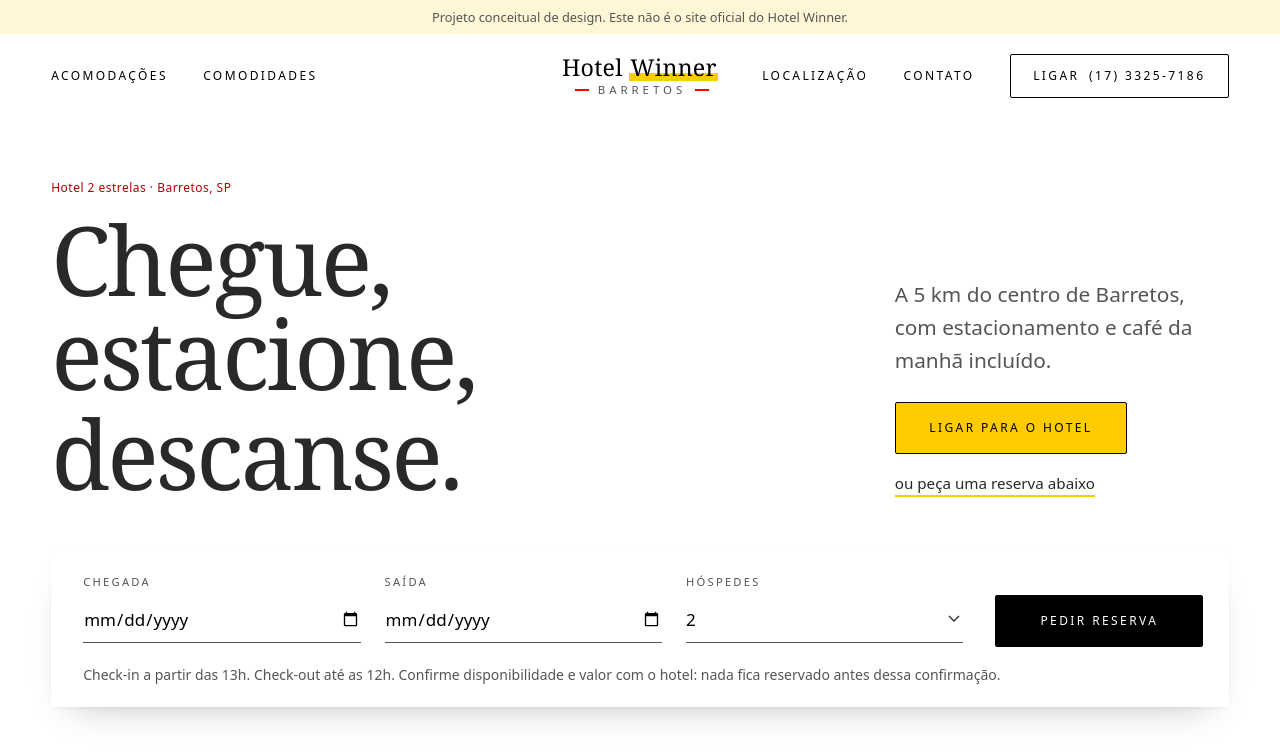
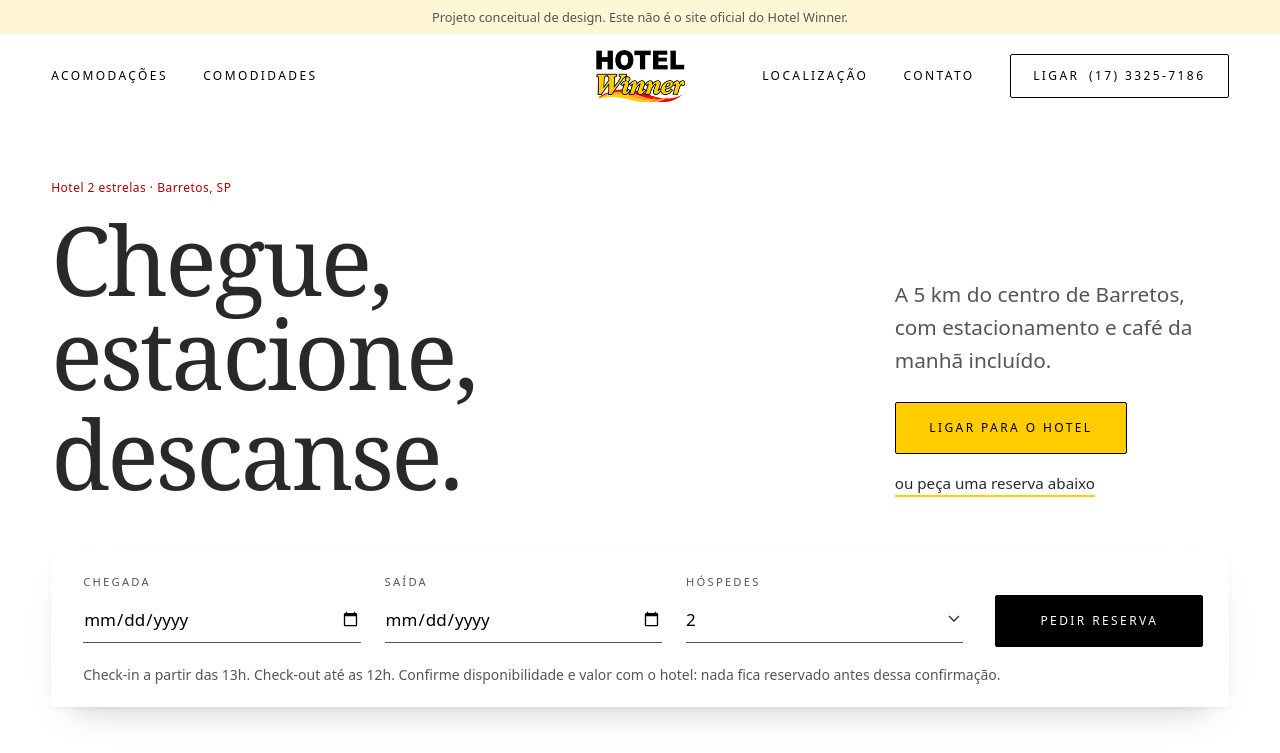
Before and after one commit to HenriqueP-dev/desing-de-novos-projetos, an Astro site in the folder hotel-winner/: page / in a window 1280 px wide. Shown: the top 753 px of the page. Built offline with nearby package versions, Linux system fonts and the light colour scheme; Astro itself is replaced by a stand-in of ours.

Commit message:
Usa a logo oficial do Hotel Winner no cabeçalho e no rodapé
Co-Authored-By: Claude Sonnet 5.5 <noreply@anthropic.com>
Claude-Session: https://claude.ai/code/session_01VZBNTE1CRMEL4E7GnFoK1w

```diff
--- a/hotel-winner/src/components/Logo.astro
+++ b/hotel-winner/src/components/Logo.astro
@@ -1,14 +1,11 @@
 ---
-// Marca tipográfica: nome em Bodoni com marcador amarelo sob "Winner" e cidade espaçada.
+// Logo oficial do hotel (PNG com fundo transparente, 171 x 100 px).
+// O arquivo é pequeno: exibido em até ~90 px de largura fica nítido; para tamanhos maiores, pedir o vetor (SVG) ao hotel.
+interface Props { altura?: number }
+const { altura = 52 } = Astro.props;
+const largura = Math.round(altura * 1.71);
 ---
-<span class="logo">
-  <span class="logo__n">Hotel <span class="logo__w">Winner</span></span>
-  <span class="logo__l"><span class="logo__f" aria-hidden="true"></span>Barretos<span class="logo__f" aria-hidden="true"></span></span>
-</span>
+<img class="logo" src="/logo-winner.png" alt="Hotel Winner, Barretos" width={largura} height={altura} decoding="async" />
 <style>
-  .logo { display: inline-grid; justify-items: center; gap: .3rem; line-height: 1; color: var(--grafite); }
-  .logo__n { font: 400 1.45rem/1 var(--f-titulo); letter-spacing: .01em; }
-  .logo__l { display: inline-flex; align-items: center; gap: .55rem; font: 500 .72rem/1 var(--f-texto); letter-spacing: .34em; text-transform: uppercase; padding-left: .34em; color: var(--marrom); }
-  .logo__w { background: linear-gradient(transparent 70%, var(--ouro) 70%, var(--ouro) 94%, transparent 94%); padding-inline: .06em; }
-  .logo__f { width: .9rem; height: 2px; background: var(--vermelho); }
+  .logo { display: block; height: auto; max-width: 100%; }
 </style>
```
Also changed, not shown: hotel-winner/README.md, hotel-winner/public/logo-winner.png (added).
